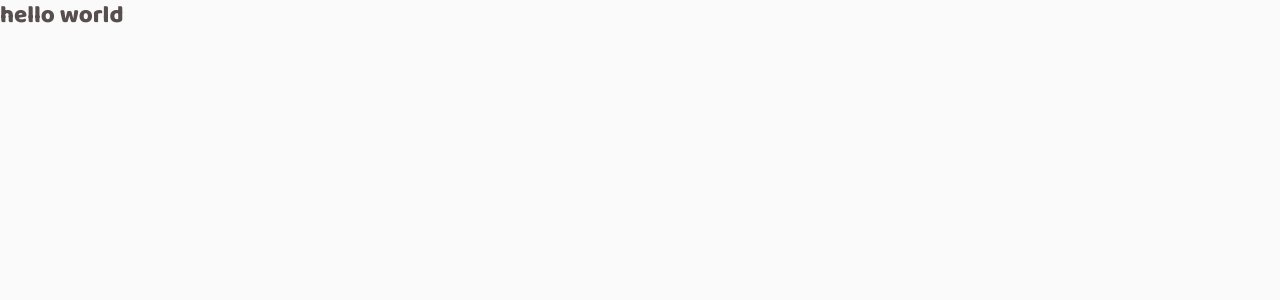
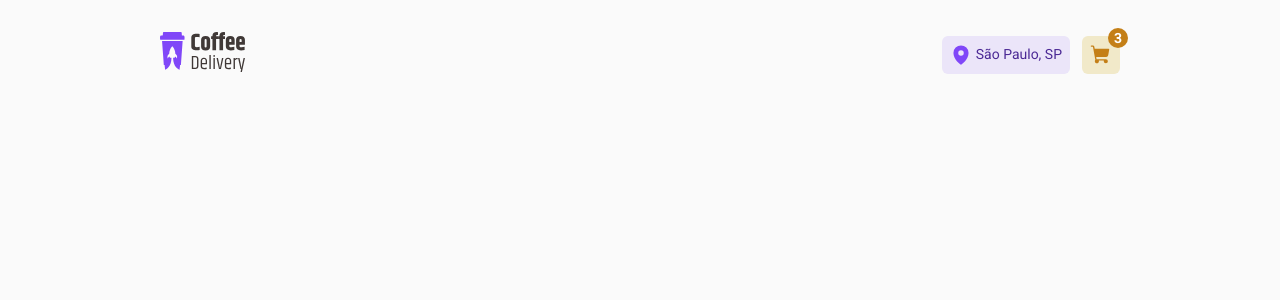
Before and after one commit to diipacheco/coffee-delivery, a React (Vite) app: page / in a window 1280 px wide. Shown: the top 300 px of the page. Built offline with nearby package versions, Linux system fonts and the light colour scheme.

Commit message:
Adds Header Component and some refactoring on default theme variables

```diff
--- a/index.html
+++ b/index.html
@@ -1,5 +1,5 @@
 <!doctype html>
-<html lang="en">
+<html lang="pt-BR">
 
 <head>
   <link rel="preconnect" href="https://fonts.googleapis.com">
--- a/package.json
+++ b/package.json
@@ -14,6 +14,7 @@
     "eslint-plugin-import": "^2.29.1",
     "eslint-plugin-jsx-a11y": "^6.9.0",
     "eslint-plugin-react": "^7.34.3",
+    "phosphor-react": "^1.4.1",
     "prettier": "^3.3.2",
     "react": "^18.2.0",
     "react-dom": "^18.2.0",
--- a/src/App.tsx
+++ b/src/App.tsx
@@ -2,12 +2,13 @@ import { ThemeProvider } from 'styled-components';
 
 import { GlobalStyle } from './styles/Global';
 import { defaultTheme } from './styles/themes/default';
+import { DefaultLayout } from './layouts/DefaultLayout';
 
 function App() {
   return (
     <ThemeProvider theme={defaultTheme}>
       <GlobalStyle />
-      <h1>hello world</h1>
+      <DefaultLayout />
     </ThemeProvider>
   );
 }
--- /dev/null
+++ b/src/components/Header/index.tsx
@@ -0,0 +1,25 @@
+import { MapPin, ShoppingCart } from 'phosphor-react';
+
+import Logo from '../../assets/Logo.svg';
+
+import { Cart, CartContainer, Container, LocaleIndicator, LogoContainer, CartCounter } from './styles';
+
+export function Header() {
+  return (
+    <Container>
+      <LogoContainer>
+        <img src={Logo} alt="" />
+      </LogoContainer>
+      <CartContainer>
+        <LocaleIndicator>
+          <MapPin weight="fill" color="#8047F8" size={22} />
+          São Paulo, SP
+        </LocaleIndicator>
+        <Cart>
+          <ShoppingCart size={22} color="#C47F17" weight="fill" />
+          <CartCounter>3</CartCounter>
+        </Cart>
+      </CartContainer>
+    </Container>
+  );
+}
--- /dev/null
+++ b/src/components/Header/styles.ts
@@ -0,0 +1,66 @@
+import { styled } from 'styled-components';
+
+export const Container = styled.header`
+  padding: 2rem 10rem;
+
+  display: flex;
+  flex: 1;
+  align-items: center;
+  justify-content: space-between;
+`;
+
+export const LogoContainer = styled.div`
+  > img {
+    height: 40px;
+  }
+`;
+
+export const CartContainer = styled.div`
+  display: flex;
+  gap: 0.75rem;
+`;
+
+export const LocaleIndicator = styled.div`
+  display: flex;
+  padding: 0.5rem;
+  gap: 0.25rem;
+
+  color: ${({ theme }) => theme.colors.productColors.purpleDark};
+  background-color: ${({ theme }) => theme.colors.productColors.purpleLight};
+  font-size: ${({ theme }) => theme.textSizes.texts.textS};
+  border-radius: 6px;
+`;
+
+export const Cart = styled.div`
+  display: flex;
+  justify-content: center;
+  align-items: center;
+
+  width: 2.375rem;
+  height: 2.375rem;
+  padding: 0.5rem;
+
+  background-color: ${({ theme }) => theme.colors.productColors.yellowLight};
+  border-radius: 6px;
+  position: relative;
+`;
+
+export const CartCounter = styled.span`
+  display: flex;
+  align-items: center;
+  justify-content: center;
+
+  position: absolute;
+  border-radius: 50%;
+  width: 20px;
+  height: 20px;
+  top: 0px;
+  right: 0px;
+  transform: translate(40%, -40%);
+
+  font-size: ${({ theme }) => theme.textSizes.texts.textS};
+  font-weight: 700;
+  line-height: 130%;
+  color: ${({ theme }) => theme.colors.baseColors.white};
+  background-color: ${({ theme }) => theme.colors.productColors.yellowDark};
+`;
--- /dev/null
+++ b/src/layouts/DefaultLayout.tsx
@@ -0,0 +1,9 @@
+import { Header } from '../components/Header';
+
+export function DefaultLayout() {
+  return (
+    <div>
+      <Header />
+    </div>
+  );
+}
--- a/src/styles/Global.ts
+++ b/src/styles/Global.ts
@@ -9,12 +9,12 @@ export const GlobalStyle = createGlobalStyle`
 
    :focus {
     outline: 0;
-    box-shadow: 0 0 0 2px ${({ theme }) => theme.yellowDark};
+    box-shadow: 0 0 0 2px ${({ theme }) => theme.colors.productColors.yellowDark};
   }
 
   body {
-    background-color: ${({ theme }) => theme.background};
-    color: ${({ theme }) => theme.baseText};
+    background-color: ${({ theme }) => theme.colors.baseColors.background};
+    color: ${({ theme }) => theme.colors.baseColors.baseText};
     -webkit-font-smoothing: antialiased;
   }
 
@@ -22,14 +22,14 @@ export const GlobalStyle = createGlobalStyle`
     font-family: "Baloo 2", sans-serif;
     font-weight: 800;
     line-height: 130%;
-    font-size: 1.5rem;
+    font-size: ${({ theme }) => theme.textSizes.titles.titleM};
   }
 
   body, input {
     font-family: 'Roboto', sans-serif;
     font-weight: 400;
     line-height: 130%;
-    font-size: 1rem;
+    font-size: ${({ theme }) => theme.textSizes.texts.textM}
   }
 
   button {
--- a/src/styles/themes/default.ts
+++ b/src/styles/themes/default.ts
@@ -1,8 +1,6 @@
 export const defaultTheme = {
-  /**
-   * Base colors
-   */
-
+  colors: {
+    baseColors: {
       baseTitle: '#272221',
       baseSubtitle: '#403937',
       baseText: '#574F4D',
@@ -13,15 +11,41 @@ export const defaultTheme = {
       baseCard: '#F3F2F2',
       background: '#FAFAFA',
       white: '#FFFFFF',
+    },
 
-  /**
-   * Product Colors
-   */
-
+    productColors: {
       yellowDark: '#C47F17',
       yellow: '#DBAC2C',
       yellowLight: '#F1E9C9',
       purpleDark: '#4B2995',
       purple: '#8047F8',
       purpleLight: '#EBE5F9',
+    },
+  },
+
+  textSizes: {
+    titles: {
+      titleXL: '2.625rem',
+      titleL: '2rem',
+      titleM: '1.5rem',
+      titleS: '1.25rem',
+      titleXS: '1.125rem',
+    },
+
+    texts: {
+      textL: '1.25rem',
+      textM: '1rem',
+      textS: '0.875rem',
+      textXS: '0.75rem',
+    },
+
+    buttons: {
+      buttonG: '0.875rem',
+      buttonM: '0.75rem',
+    },
+
+    tags: {
+      tag: '0.625rem',
+    },
+  },
 };
```
Also changed, not shown: src/assets/Logo.svg (added), 1 other file (tests, documents, lock files or other folders). Lines whose indentation alone changed are shown as unchanged.
